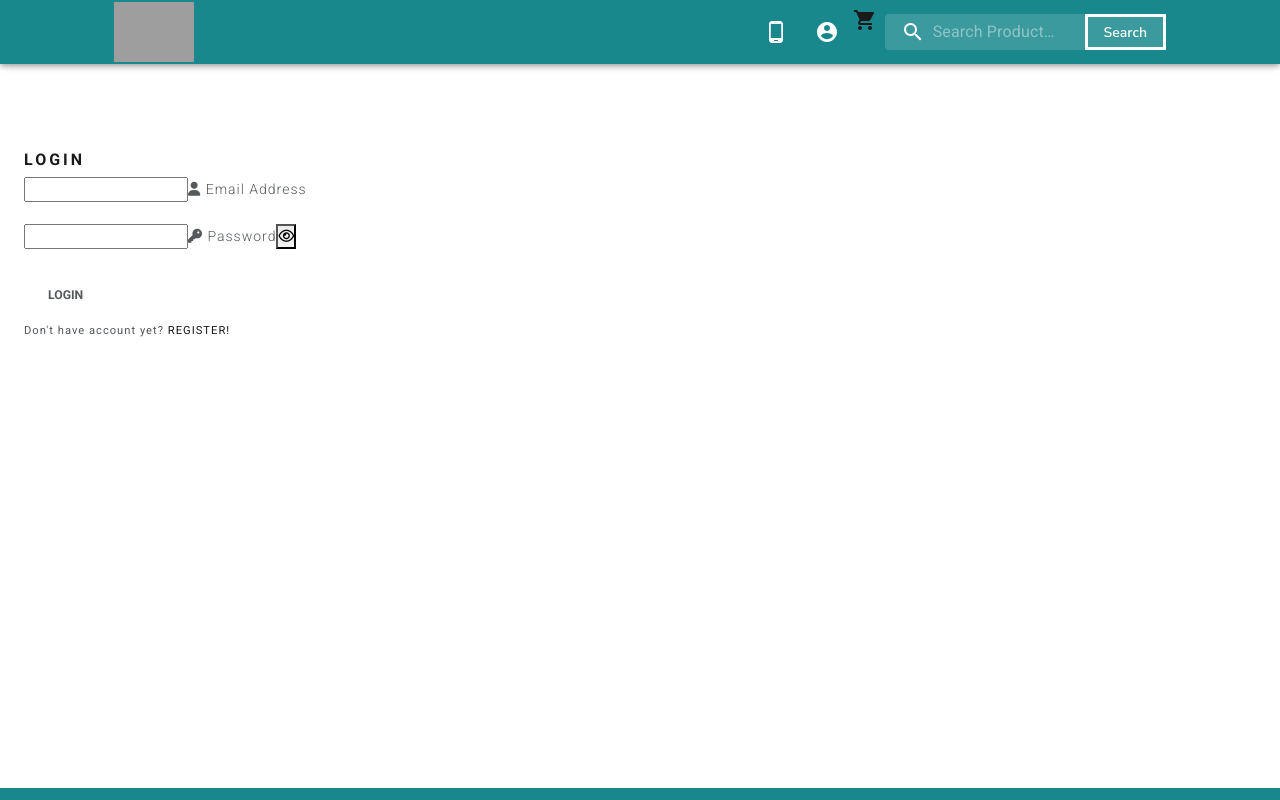
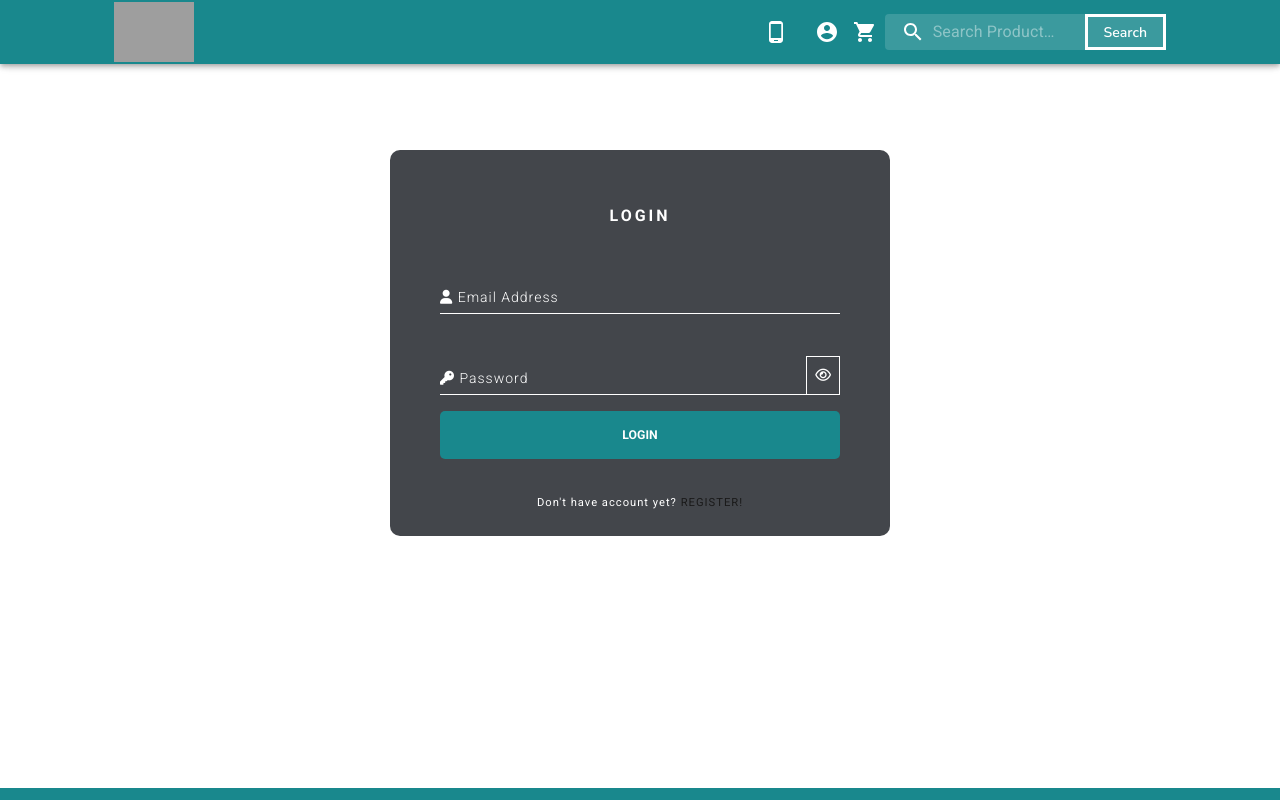
Before and after one commit to Lenislaw/phone_shop, a React (Create React App) app in the folder frontend/: page /user/login in a window 1280 px wide. Shown: the top 800 px of the page. Built offline with nearby package versions, Linux system fonts and the light colour scheme; grey boxes are pictures that could not be loaded.

Commit message:
Add react-swipeable-views

```diff
--- a/frontend/package.json
+++ b/frontend/package.json
@@ -22,6 +22,7 @@
     "react-router-bootstrap": "^0.25.0",
     "react-router-dom": "^5.2.0",
     "react-scripts": "^2.1.8",
+    "react-swipeable-views": "^0.13.9",
     "redux": "^4.0.5",
     "redux-devtools-extension": "^2.13.8",
     "redux-thunk": "^2.3.0",
--- a/frontend/src/App.css
+++ b/frontend/src/App.css
@@ -256,7 +256,8 @@ a:hover {
   margin: 0 auto;
 }
 
-.register {
+.register,
+.login {
   display: -webkit-box;
   display: -ms-flexbox;
   display: flex;
@@ -279,7 +280,8 @@ a:hover {
   max-width: 500px;
 }
 
-.register-item {
+.register-item,
+.login-item {
   padding: 0.5rem;
   display: -webkit-box;
   display: -ms-flexbox;
@@ -293,12 +295,14 @@ a:hover {
   color: white;
 }
 
-.register-item-heading {
+.register-item-heading,
+.login-item-heading {
   color: white;
   padding-top: 2rem;
 }
 
-.register-item-box .form {
+.register-item-box .form,
+.login-item-box .form {
   display: -webkit-box;
   display: -ms-flexbox;
   display: flex;
@@ -306,15 +310,19 @@ a:hover {
   -webkit-box-direction: normal;
       -ms-flex-direction: column;
           flex-direction: column;
+  width: 400px;
+  max-width: 400px;
 }
 
-.register-item-box .form-group {
+.register-item-box .form-group,
+.login-item-box .form-group {
   position: relative;
   overflow: hidden;
   height: 65px;
 }
 
-.register-item-box .form-group-label {
+.register-item-box .form-group-label,
+.login-item-box .form-group-label {
   color: white;
   position: absolute;
   top: 0;
@@ -325,7 +333,8 @@ a:hover {
   border-bottom: 1px solid white;
 }
 
-.register-item-box .form-group-label .content {
+.register-item-box .form-group-label .content,
+.login-item-box .form-group-label .content {
   position: absolute;
   left: 0;
   bottom: 5px;
@@ -333,7 +342,8 @@ a:hover {
   transition: all 0.3s ease;
 }
 
-.register-item-box .form-group-label:after {
+.register-item-box .form-group-label:after,
+.login-item-box .form-group-label:after {
   content: "";
   position: absolute;
   left: 0;
@@ -347,7 +357,8 @@ a:hover {
   transition: all 0.3s ease;
 }
 
-.register-item-box .form-group-input {
+.register-item-box .form-group-input,
+.login-item-box .form-group-input {
   width: 100%;
   height: 100%;
   color: white;
@@ -358,7 +369,9 @@ a:hover {
 }
 
 .register-item-box .form-group-input:focus + .form-group-label .content,
-.register-item-box .form-group-input:valid + .form-group-label .content {
+.register-item-box .form-group-input:valid + .form-group-label .content,
+.login-item-box .form-group-input:focus + .form-group-label .content,
+.login-item-box .form-group-input:valid + .form-group-label .content {
   -webkit-transform: translateY(-150%);
           transform: translateY(-150%);
   font-size: 14px;
@@ -366,12 +379,15 @@ a:hover {
 }
 
 .register-item-box .form-group-input:focus + .form-group-label:after,
-.register-item-box .form-group-input:valid + .form-group-label:after {
+.register-item-box .form-group-input:valid + .form-group-label:after,
+.login-item-box .form-group-input:focus + .form-group-label:after,
+.login-item-box .form-group-input:valid + .form-group-label:after {
   -webkit-transform: translateX(0);
           transform: translateX(0);
 }
 
-.register-item-box .form .btn-eye {
+.register-item-box .form .btn-eye,
+.login-item-box .form .btn-eye {
   position: absolute;
   bottom: 0;
   right: 0;
@@ -382,7 +398,8 @@ a:hover {
   background-color: #43464b;
 }
 
-.register-item-box .form .btn-submit {
+.register-item-box .form .btn-submit,
+.login-item-box .form .btn-submit {
   background-color: #19888d;
   color: white;
   border-radius: 5px;
@@ -390,12 +407,27 @@ a:hover {
   margin-bottom: 2rem;
 }
 
-.register-item-box .form .btn-submit:hover {
+.register-item-box .form .btn-submit:hover,
+.login-item-box .form .btn-submit:hover {
   background-color: #21b2b8;
 }
 
-.register-item-box .switch {
+.register-item-box .switch,
+.login-item-box .switch {
   padding: 1rem;
+}
+
+.cart-icon {
+  display: -webkit-box;
+  display: -ms-flexbox;
+  display: flex;
+  -webkit-box-pack: center;
+      -ms-flex-pack: center;
+          justify-content: center;
+  -webkit-box-align: center;
+      -ms-flex-align: center;
+          align-items: center;
+  color: white;
 }
 
 .social {
@@ -410,6 +442,91 @@ a:hover {
   transition: all 0.3s ease-in;
 }
 
+.right-list {
+  width: 33vw;
+  height: auto;
+}
+
+.description {
+  display: -webkit-box;
+  display: -ms-flexbox;
+  display: flex;
+  -webkit-box-align: center;
+      -ms-flex-align: center;
+          align-items: center;
+  -webkit-box-pack: center;
+      -ms-flex-pack: center;
+          justify-content: center;
+}
+
+.description .heading {
+  -webkit-box-flex: 1;
+      -ms-flex: 1;
+          flex: 1;
+  text-align: center;
+}
+
+.cart .headings {
+  display: -webkit-box;
+  display: -ms-flexbox;
+  display: flex;
+  padding: 1rem;
+  border-bottom: 1px solid gray;
+}
+
+.cart .headings .head {
+  -webkit-box-flex: 1;
+      -ms-flex: 1;
+          flex: 1;
+  text-align: center;
+}
+
+.cart .cart-item {
+  display: -webkit-box;
+  display: -ms-flexbox;
+  display: flex;
+  -webkit-box-orient: horizontal;
+  -webkit-box-direction: normal;
+      -ms-flex-direction: row;
+          flex-direction: row;
+  margin: 1rem 0;
+  border-bottom: 1px solid gray;
+}
+
+.cart .cart-item .details {
+  display: -webkit-box;
+  display: -ms-flexbox;
+  display: flex;
+  -webkit-box-orient: horizontal;
+  -webkit-box-direction: normal;
+      -ms-flex-direction: row;
+          flex-direction: row;
+  width: 100%;
+  -webkit-box-align: center;
+      -ms-flex-align: center;
+          align-items: center;
+}
+
+.cart .cart-item .details .detail {
+  -webkit-box-flex: 1;
+      -ms-flex: 1;
+          flex: 1;
+  text-align: center;
+}
+
+.cart .cart-item .details .detail .photo {
+  margin: 1rem auto;
+  width: 50px;
+}
+
+.cart .cart-item .details .detail .photo-image {
+  max-width: 100%;
+}
+
+.cart .cart-item .details .detail .icon {
+  cursor: pointer;
+}
+
 @media (max-width: 500px) {
   .product-details .box .buy-panel {
     -webkit-box-orient: vertical;
@@ -417,5 +534,8 @@ a:hover {
         -ms-flex-direction: column;
             flex-direction: column;
   }
+  .right-list {
+    width: 300px;
+  }
 }
 /*# sourceMappingURL=App.css.map */
--- a/frontend/src/App.scss
+++ b/frontend/src/App.scss
@@ -168,7 +168,8 @@ a:hover {
     }
   }
 }
-.register {
+.register,
+.login {
   display: flex;
   flex-direction: column;
   justify-content: center;
@@ -195,6 +196,8 @@ a:hover {
       .form {
         display: flex;
         flex-direction: column;
+        width: 400px;
+        max-width: 400px;
 
         &-group {
           position: relative;
@@ -253,10 +256,10 @@ a:hover {
           position: absolute;
           bottom: 0;
           right: 0;
-          border:1px solid white;
-          outline:none;
-          padding:0.5rem;
-          color:white;
+          border: 1px solid white;
+          outline: none;
+          padding: 0.5rem;
+          color: white;
           background-color: #43464b;
         }
         .btn-submit {
@@ -276,12 +279,70 @@ a:hover {
     }
   }
 }
+.cart-icon {
+  display: flex;
+  justify-content: center;
+  align-items: center;
+  color: white;
+}
 
 .social {
   transition: all 0.2s ease-in;
   &:hover {
     transform: scale(1.2);
     transition: all 0.3s ease-in;
+  }
+}
+.right-list {
+  width: 33vw;
+  height: auto;
+}
+.description {
+  display: flex;
+  align-items: center;
+  justify-content: center;
+  .heading {
+    flex: 1;
+    text-align: center;
+  }
+}
+.cart {
+  .headings {
+    display: flex;
+    padding: 1rem;
+    border-bottom: 1px solid gray;
+    .head {
+      flex: 1;
+      text-align: center;
+    }
+  }
+  .cart-item {
+    display: flex;
+    flex-direction: row;
+    margin: 1rem 0;
+    border-bottom: 1px solid gray;
+
+    .details {
+      display: flex;
+      flex-direction: row;
+
+      width: 100%;
+      align-items: center;
+      .detail {
+        flex: 1;
+        text-align: center;
+        .photo {
+          margin: 1rem auto;
+          width: 50px;
+          &-image {
+            max-width: 100%;
+          }
+        }
+        .icon {
+          cursor: pointer;
+        }
+      }
+    }
   }
 }
 @media (max-width: 500px) {
@@ -292,4 +353,7 @@ a:hover {
       }
     }
   }
+  .right-list {
+    width: 300px;
+  }
 }
```
Also changed, not shown: 2 other files (tests, documents, lock files or other folders).
